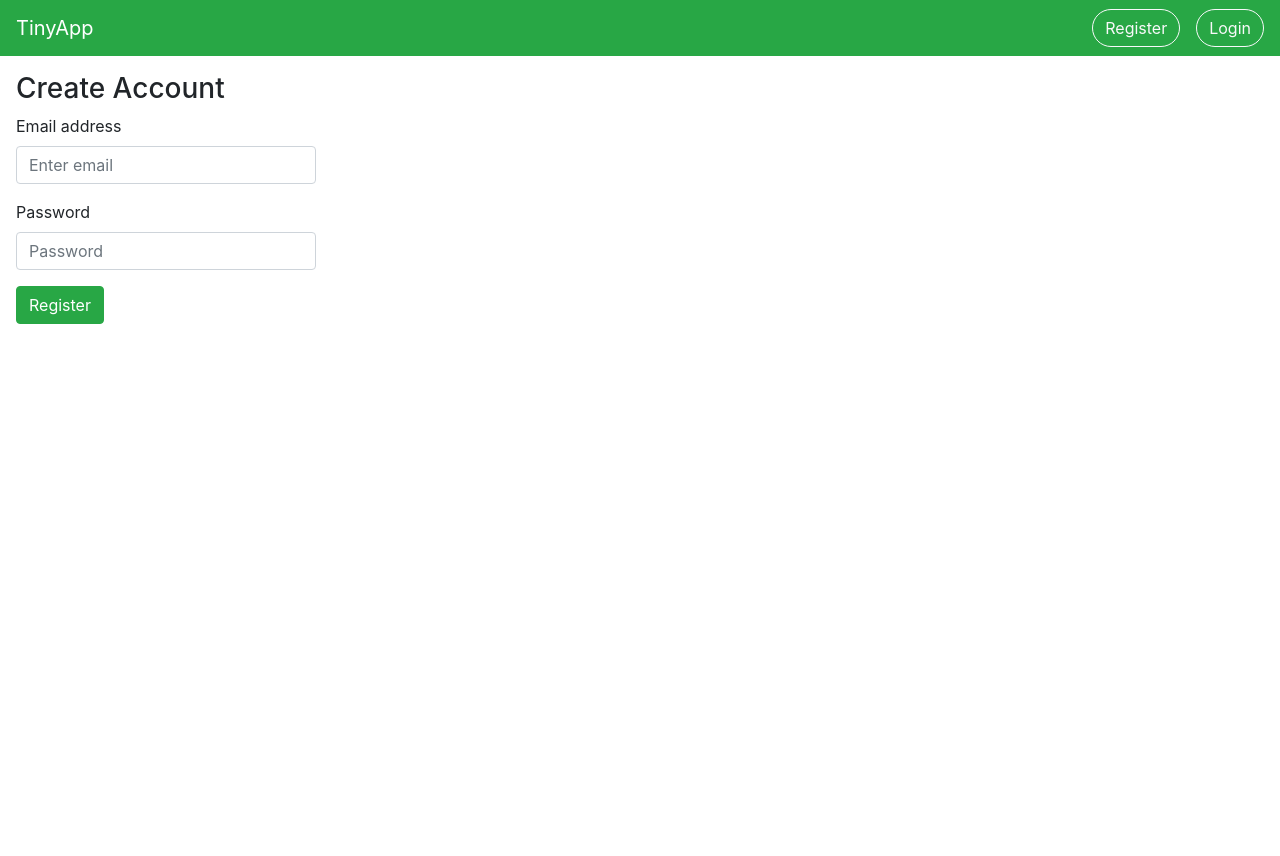
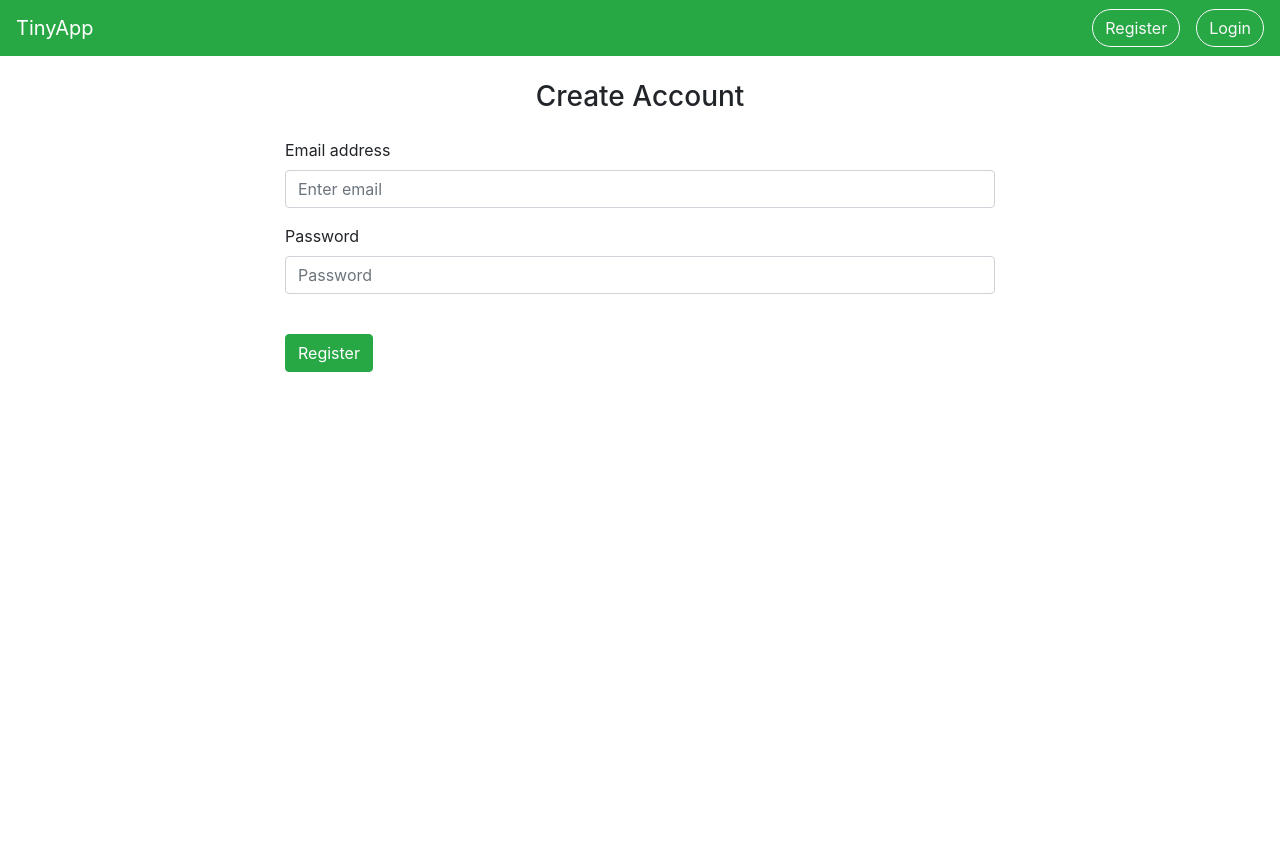
Before and after one commit to PavelKotlov/tinyapp, a Node server app: page /users/register in a window 1280 px wide. Before the commit the page ends 324 px from the top, so only its background shows below. Run offline with Node 20, Linux system fonts and the light colour scheme; some libraries are stand-ins or nearby versions.

Commit message:
Refactor: Remove hardcoded styling and include bootstrap class styling

```diff
--- a/views/registration_page.ejs
+++ b/views/registration_page.ejs
@@ -17,19 +17,18 @@
   </head>
   <body>
     <%- include('partials/_header') %>
-    <main style="margin: 1em;">
-      <h3>Create Account</h3>
-      <form class="form-group" action="/users/register" method="POST">
+    <main class="container d-flex flex-column justify-content-start align-items-center vh-100">
+      <p class="h3 my-4">Create Account</p>
+      <form class="form-group col-sm-12 col-md-8" action="/users/register" method="POST">
         <div class="form-group">
           <label for="email">Email address</label>
           <input
             name="email"
             type="email"
-            class="form-control"
+            class="form-control "
             id="email"
             aria-describedby="emailHelp"
             placeholder="Enter email"
-            style="width: 300px;"
           >
         </div>
         <div class="form-group">
@@ -40,10 +39,9 @@
           class="form-control"
           id="password"
           placeholder="Password"
-          style="width: 300px;"
         >
         </div>
-        <button type="submit" class="btn btn-success">Register</button>
+        <button type="submit" class="btn btn-success my-4">Register</button>
       </form>
     </main>
 
```
